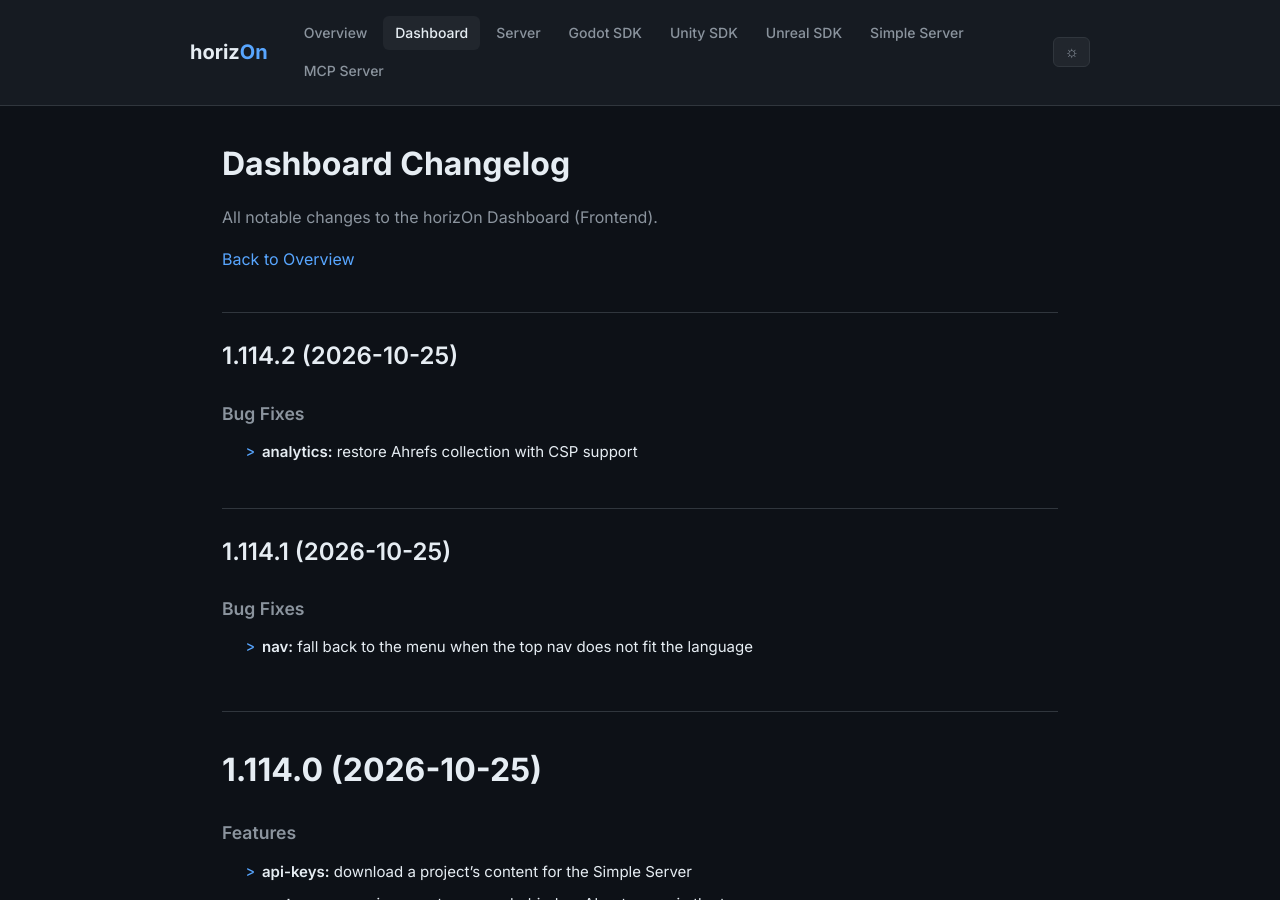
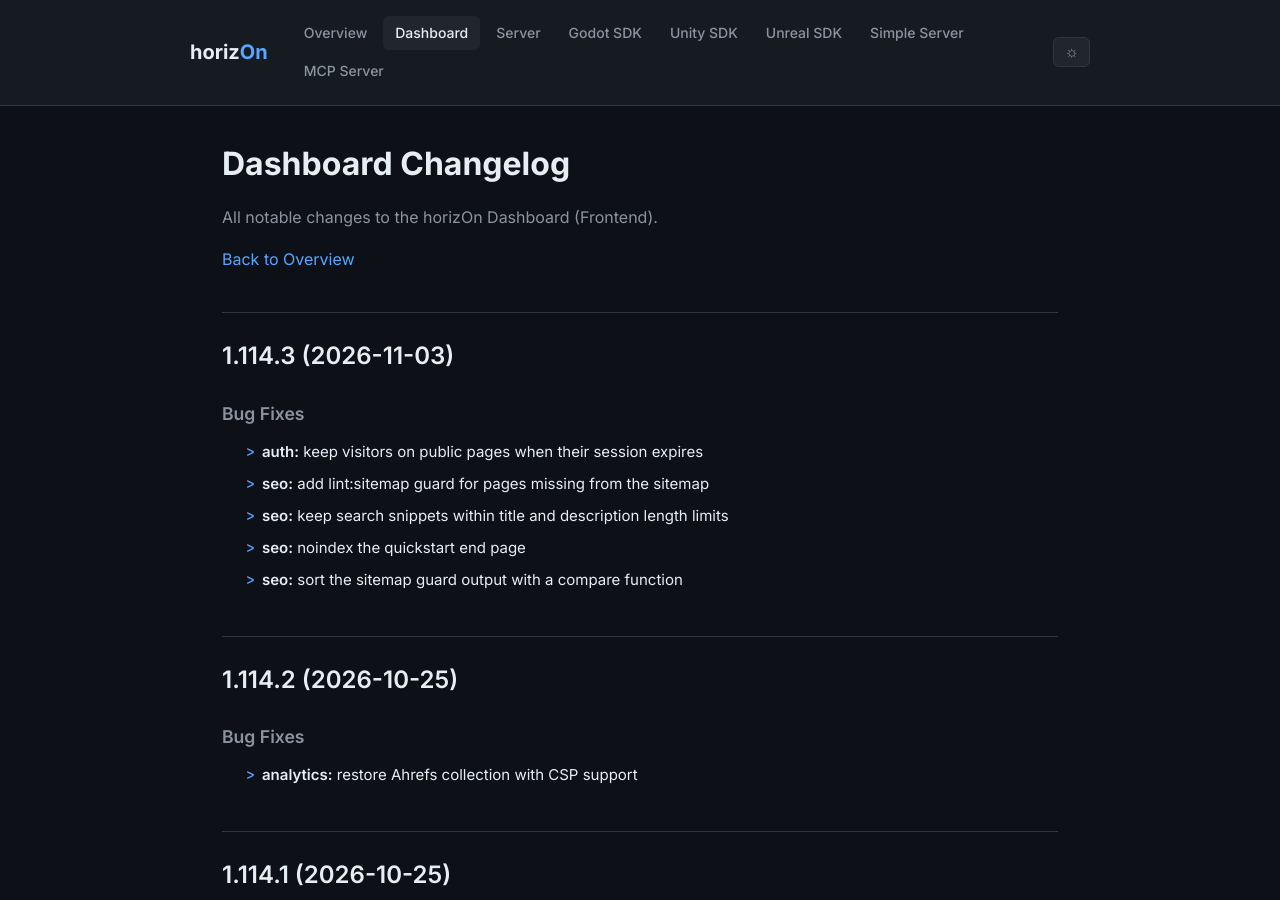
Before and after one commit to ProjectMakersDE/horizOn-Changelog, a Jekyll site: the page built from dashboard-changelog.md, in a window 1280 px wide and 900 px high. Built offline with Jekyll 4.4.1, drawn with Linux system fonts in a browser that asks for light colours.

Commit message:
chore: reconcile changelogs

```diff
--- a/dashboard-changelog.md
+++ b/dashboard-changelog.md
@@ -8,6 +8,17 @@ title: Dashboard Changelog
 All notable changes to the horizOn Dashboard (Frontend).
 
 [Back to Overview](.)
+
+## 1.114.3 (2026-11-03)
+
+
+### Bug Fixes
+
+* **auth:** keep visitors on public pages when their session expires
+* **seo:** add lint:sitemap guard for pages missing from the sitemap
+* **seo:** keep search snippets within title and description length limits
+* **seo:** noindex the quickstart end page
+* **seo:** sort the sitemap guard output with a compare function
 
 ## 1.114.2 (2026-10-25)
 
```
Also changed, not shown: index.md (+1 -1 lines).
